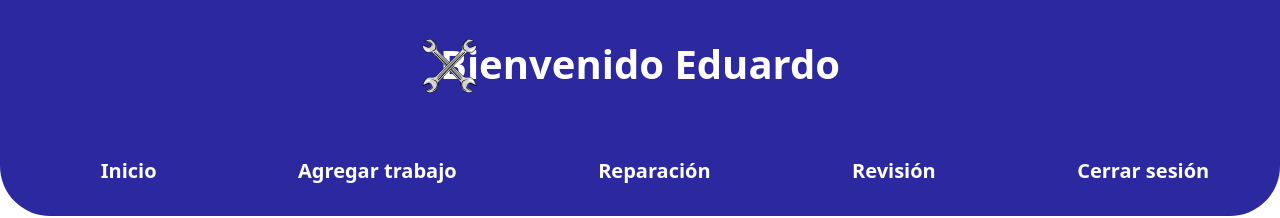
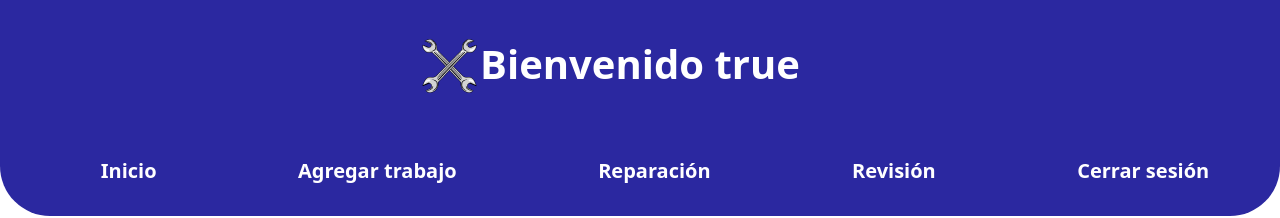
Before and after one commit to Karen-Hoil/taller_react, a React (Create React App) app: page /crear in a window 1280 px wide. Shown: the top 218 px of the page. Built offline with nearby package versions, Linux system fonts and the light colour scheme; no server answers; sample sign-in values are in the browser's storage.

Commit message:
username navbar

```diff
--- a/src/components/headerAdmin.js
+++ b/src/components/headerAdmin.js
@@ -2,12 +2,13 @@ import React from "react";
 import icono_herramienta from "../img/icono_herramienta.png";
 
 function HeaderAdmin () {
+  const loggedInUserName = localStorage.getItem('loggedInUserName'); // Recupera el nombre del usuario del localStorage
+
     return(
         <>
         <div className="header_taller">
         <img src={icono_herramienta} alt="..." />
-        <h1>Bienvenido Eduardo</h1>
-
+        <h1>{`Bienvenido ${loggedInUserName || 'Usuario'}`}</h1> {/* Muestra el nombre del usuario o un texto predeterminado */}
         <div className="menu">
           <a className="texto" href="/">Cerrar sesión</a>
         </div>
--- a/src/components/navar.js
+++ b/src/components/navar.js
@@ -1,8 +1,17 @@
-import React, { useState } from "react";
+import React, { useState, useEffect } from "react";
 import icono_herramienta from "../img/icono_herramienta.png";
 
 function Header() {
   const [seleccion, setSeleccion] = useState(false);
+  const [loggedInUserName, setLoggedInUserName] = useState("");
+
+  useEffect(() => {
+    // Recuperar el nombre del usuario del localStorage cuando el componente se monta
+    const storedUserName = localStorage.getItem('loggedInUserName');
+    if (storedUserName) {
+      setLoggedInUserName(storedUserName);
+    }
+  }, []);
 
   const handleMouseEnter = () => {
     setSeleccion(true);
@@ -16,8 +25,7 @@ function Header() {
     <>
       <div className="header_taller">
         <img src={icono_herramienta} alt="..." />
-        <h1>Bienvenido Eduardo</h1>
-
+        <h1>{`Bienvenido ${loggedInUserName || 'Usuario'}`}</h1> {/* Muestra el nombre del usuario o un texto predeterminado */}
         <div className="menu">
           <div
             className={`texto ${seleccion ? "seleccion" : ""}`}
@@ -36,4 +44,5 @@ function Header() {
     </>
   );
 }
+
 export default Header;
--- a/src/page/login.js
+++ b/src/page/login.js
@@ -51,6 +51,7 @@ const Login = () => {
 
     if (response.data.status) {
       console.log(response.data);
+      localStorage.setItem('loggedInUserName', response.data.nombre); // Guarda el nombre del usuario en el localStorage
       if (response.data.tipo_usuario === 1) {
         localStorage.setItem('isLoggedIn', 'true');
         window.location.href = "/admin";
--- a/src/page/registro.js
+++ b/src/page/registro.js
@@ -94,7 +94,9 @@ const Login = () => {
       codigo: codigo
     });
 
-    if (response.status) {
+    if (response.status ===200) {
+      alert("Registro exitoso. Ahora puedes iniciar sesión.");
+      localStorage.setItem('loggedInUserName', username);
       window.location.href = "/";
     } else {
       setEmail("");
```
